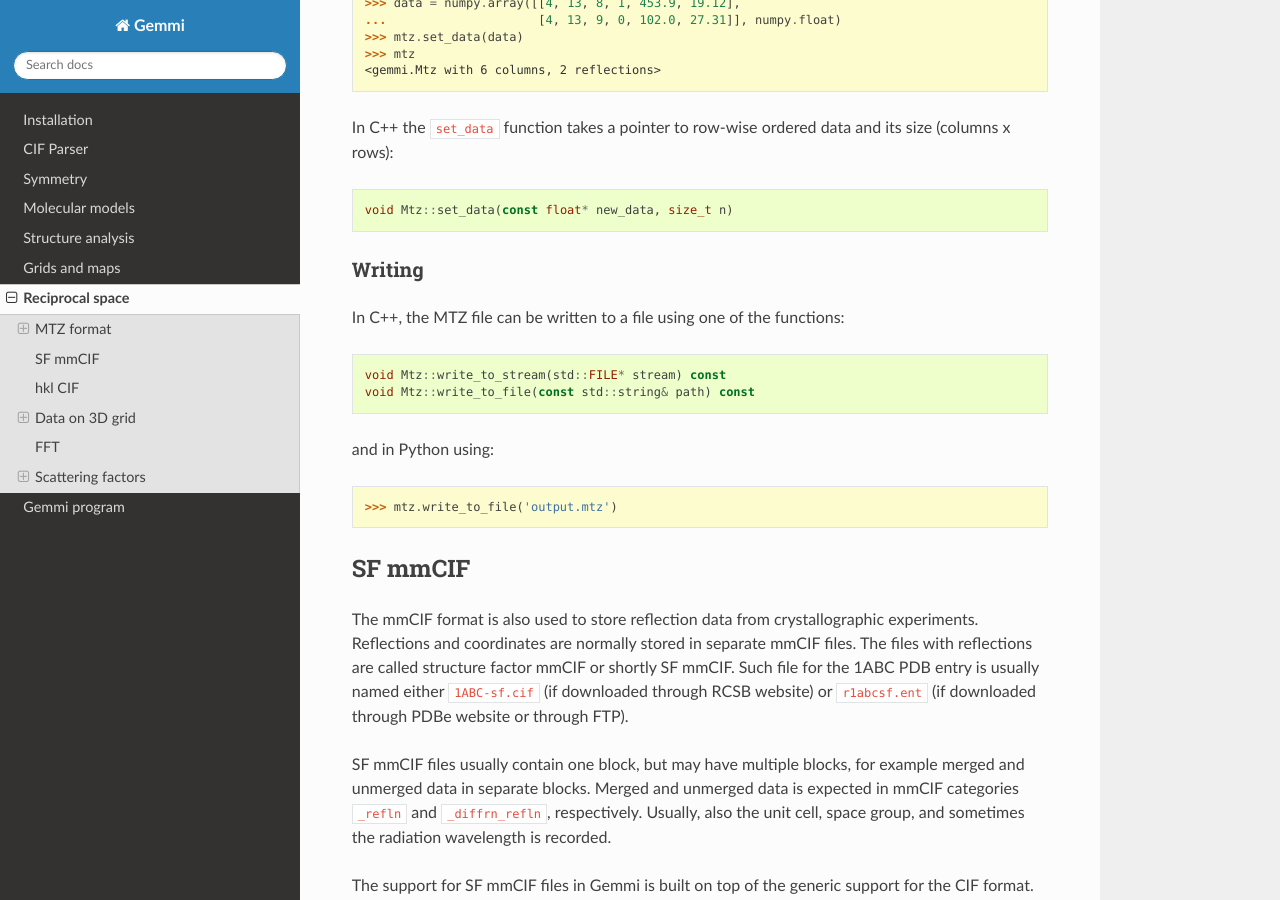
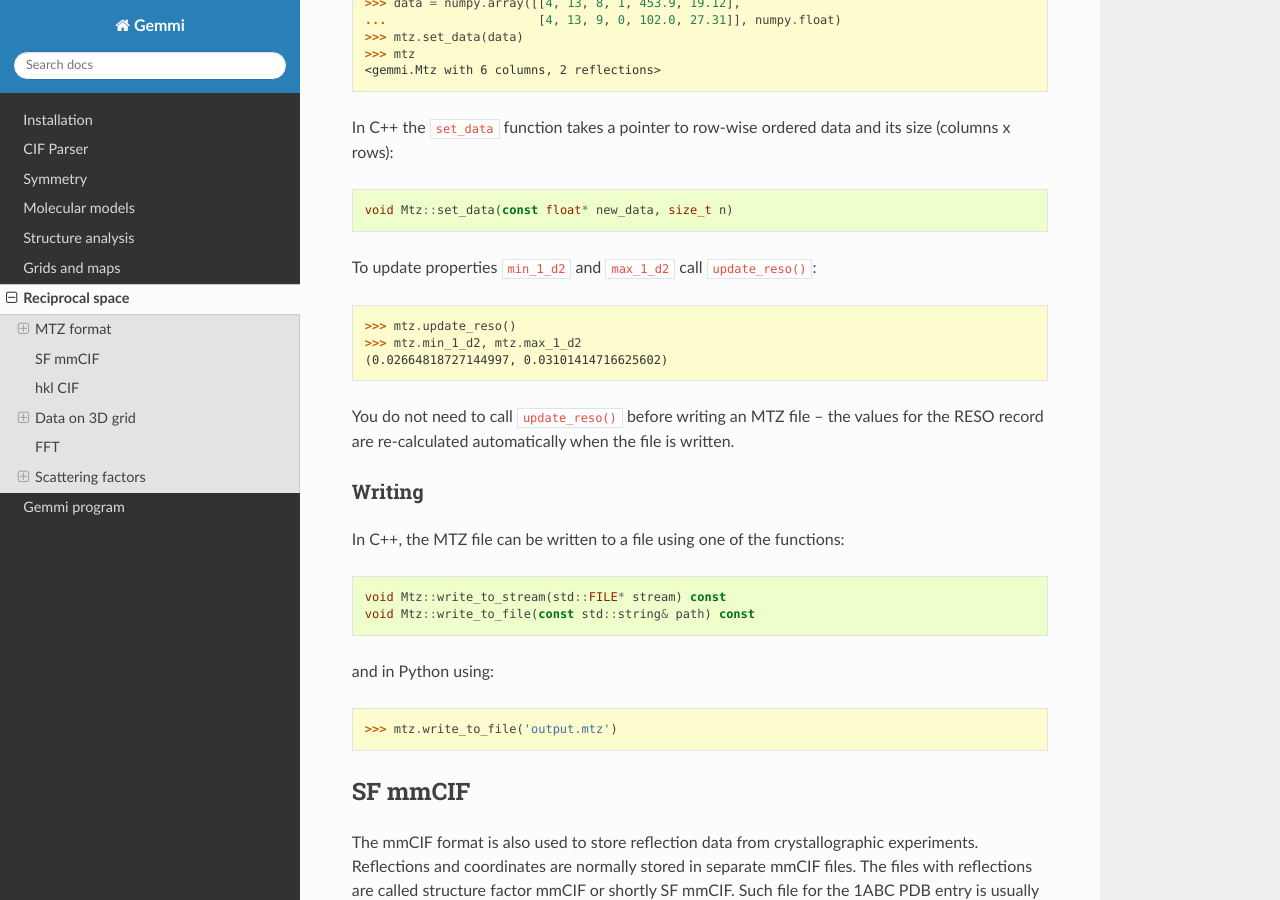
Before and after one commit to project-gemmi/gemmi, a Sphinx documentation site: the page built from docs/hkl.rst, in a window 1280 px wide and 900 px high, scrolled down 7134 px. Built offline with Sphinx 7.4.7 and the Read the Docs theme 2.0.0, drawn with Linux system fonts in a browser that asks for light colours.

Commit message:
add function Mtz::update_reso(), see #23

```diff
--- a/docs/hkl.rst
+++ b/docs/hkl.rst
@@ -375,6 +375,18 @@ In C++ the ``set_data`` function takes a pointer to row-wise ordered data
 and its size (columns x rows)::
 
   void Mtz::set_data(const float* new_data, size_t n)
+
+To update properties ``min_1_d2`` and ``max_1_d2`` call ``update_reso()``:
+
+.. doctest::
+
+  >>> mtz.update_reso()
+  >>> mtz.min_1_d2, mtz.max_1_d2
+  (0.02664818727144997, 0.03101414716625602)
+
+You do not need to call ``update_reso()`` before writing an MTZ file --
+the values for the RESO record are re-calculated automatically when the file
+is written.
 
 Writing
 -------
```
Also changed, not shown: 2 other files.
